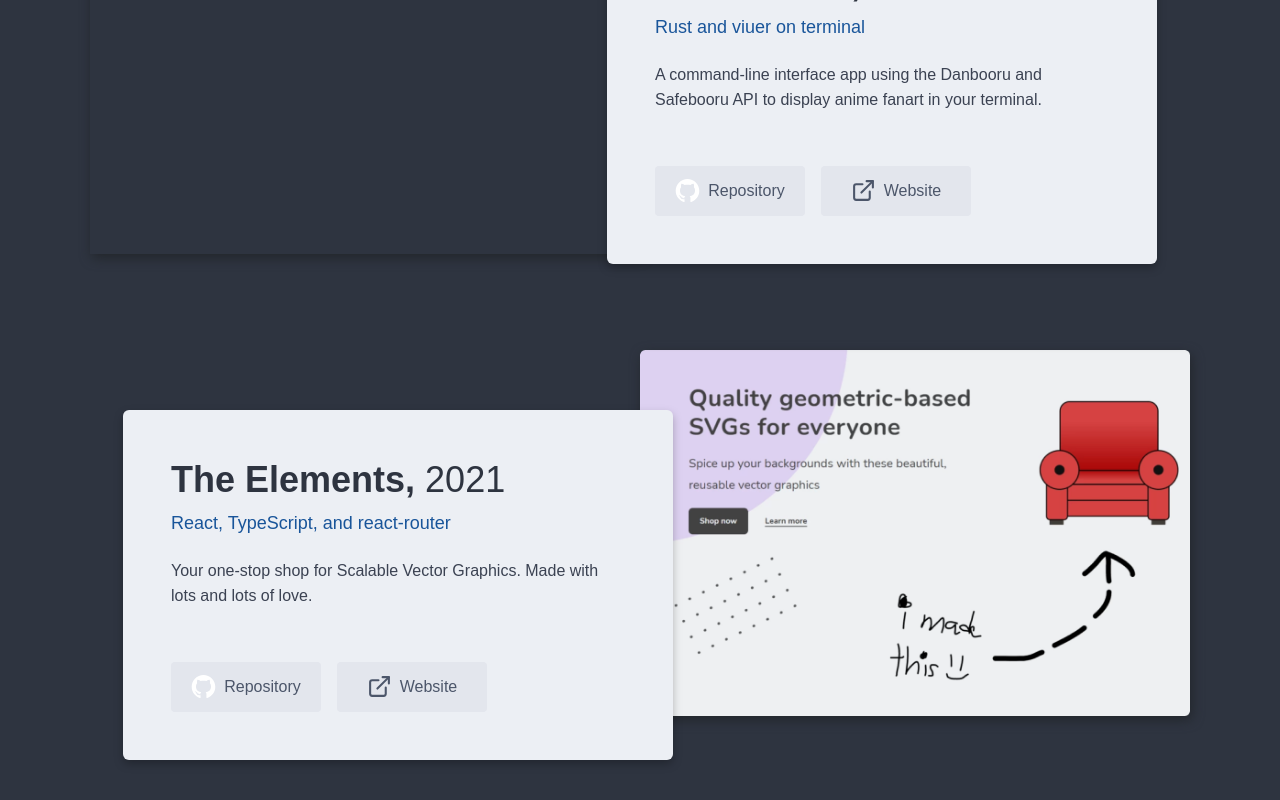
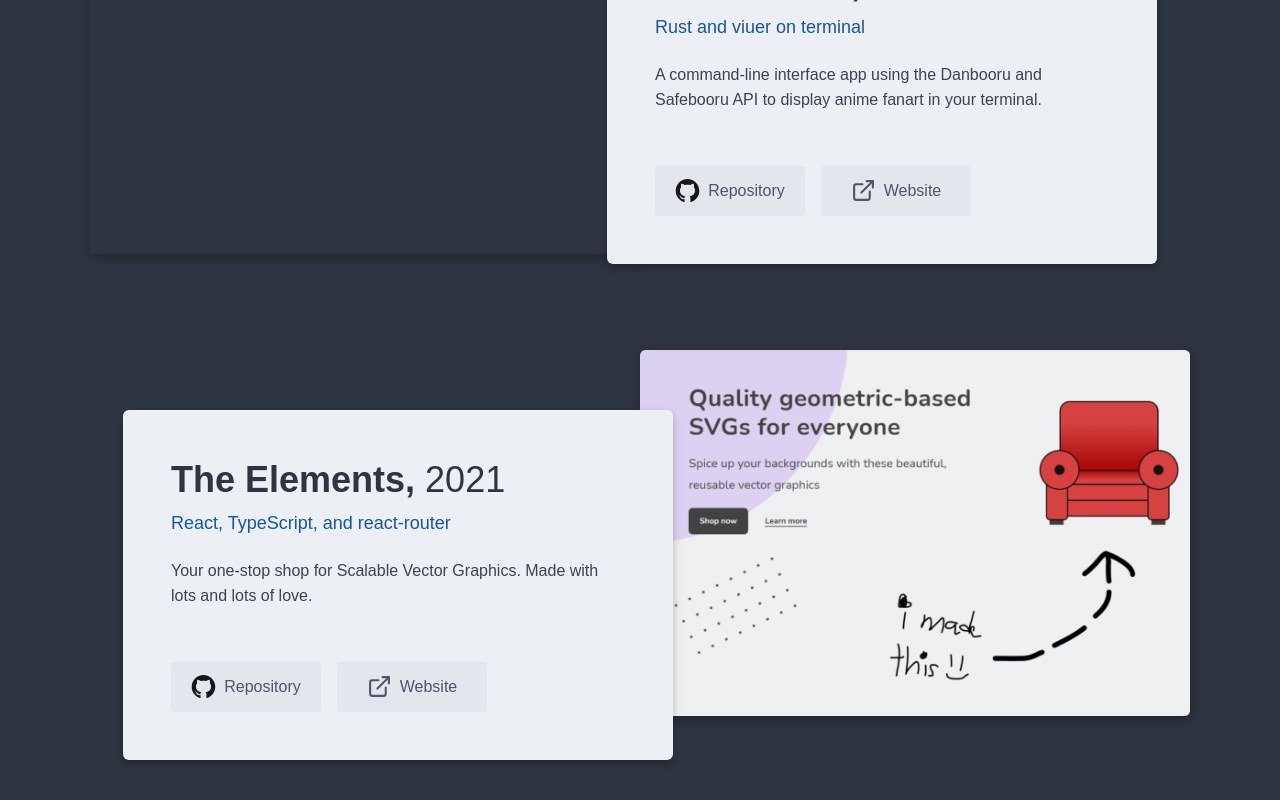
Before and after one commit to AnOrdinaryUsername/portfolio, a Next.js app: page / in a window 1280 px wide. Shown: the part 1897-2697 px from the top of the page. Built offline with nearby package versions, Linux system fonts and the light colour scheme.

Commit message:
style: Add optional color prop for GithubLogo
On <ProjectCard /> the logo was white due to var(--icon-color).
Use the color prop to change the color depending on context.

- Make <MainLayout /> have a minimum height to prevent squashing
  of content in <main>.

```diff
--- a/src/components/Layout/index.tsx
+++ b/src/components/Layout/index.tsx
@@ -10,6 +10,7 @@ function MainLayout({ children }: MainLayoutProps) {
 }
 
 const Layout = styled.main`
+  min-height: 90vh;
   padding-left: 3.2rem;
   padding-right: 3.2rem;
 
--- a/src/components/ProjectShowcase/ProjectCard.tsx
+++ b/src/components/ProjectShowcase/ProjectCard.tsx
@@ -58,7 +58,7 @@ function ProjectCard({
             {!isMobilePhone ? (
               <>
                 <Anchor href={repoLink} target="_blank" rel="noopener noreferrer">
-                  <GithubLogo height="25" />
+                  <GithubLogo fillColor="#181616" height="25" />
                   Repository
                 </Anchor>
                 <Anchor href={websiteLink} target="_blank" rel="noopener noreferrer">
--- a/src/components/Svgs/Icons/GithubLogo.tsx
+++ b/src/components/Svgs/Icons/GithubLogo.tsx
@@ -1,11 +1,12 @@
 import { CustomSvgProps } from '../shared';
 
-function GithubLogo({ height }: CustomSvgProps) {
+function GithubLogo({ fillColor, height }: CustomSvgProps) {
   const DEFAULT_HEIGHT = '128';
+  const DEFAULT_COLOR = 'var(--icon-color)';
 
   return (
     <svg viewBox="0 0 128 128" height={height ?? DEFAULT_HEIGHT}>
-      <g fill="var(--icon-color)">
+      <g fill={fillColor ?? DEFAULT_COLOR}>
         <path
           fillRule="evenodd"
           clipRule="evenodd"
--- a/src/components/Svgs/shared.ts
+++ b/src/components/Svgs/shared.ts
@@ -1,5 +1,6 @@
 export interface CustomSvgProps {
   className?: string;
+  fillColor?: string;
   height?: string;
   width?: string;
 }
```
